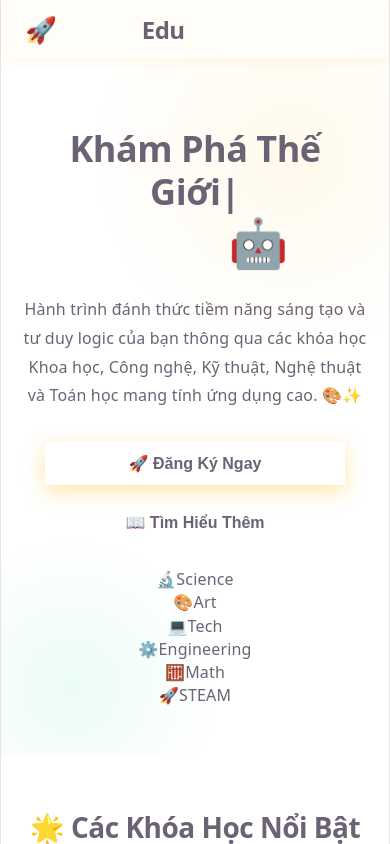
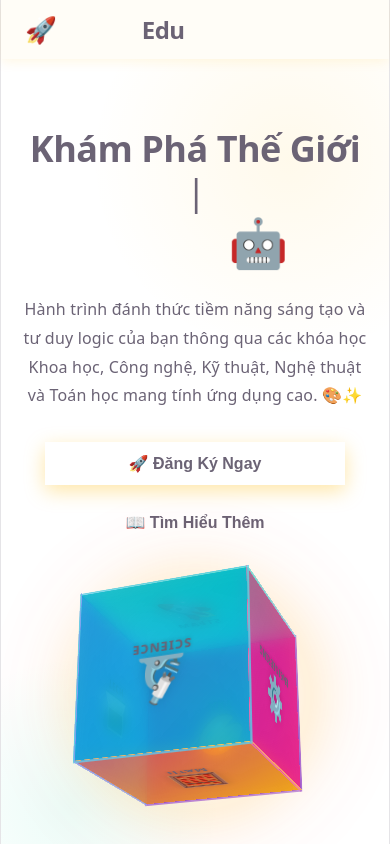
Before and after one commit to nguyenkhanhbh01989/Landing-Page-STEAM-Git-Workflow, a React (Vite) app in the folder steam-landing-page/: page / in a window 390 px wide. Shown: the top 844 px of the page. Built offline with nearby package versions, Linux system fonts and the light colour scheme; the HTML template or start-up script is replaced by a standard one.

Commit message:
style: add 3D rotation, floating animation, and typewriter effects

```diff
--- a/steam-landing-page/src/components/Hero/Hero.css
+++ b/steam-landing-page/src/components/Hero/Hero.css
@@ -44,7 +44,9 @@
   z-index: 1;
 }
 
-/* --- Text Content (Left Column) --- */
+/* ===========================================
+   Text Content (Left Column)
+   =========================================== */
 .hero-content {
   opacity: 0;
   animation: fadeInUp 0.8s cubic-bezier(0.25, 0.46, 0.45, 0.94) forwards;
@@ -57,6 +59,20 @@
   line-height: 1.2;
   margin-bottom: 1.5rem;
   letter-spacing: -1px;
+}
+
+/* Typewriter cursor */
+.cursor-blink {
+  display: inline-block;
+  color: var(--kid-orange);
+  font-weight: 300;
+  animation: blink 0.8s step-end infinite;
+  margin-left: 2px;
+}
+
+@keyframes blink {
+  0%, 100% { opacity: 1; }
+  50%      { opacity: 0; }
 }
 
 .hero-emoji {
@@ -84,7 +100,9 @@
   gap: 1rem;
 }
 
-/* --- Button Styling --- */
+/* ===========================================
+   Button Styling
+   =========================================== */
 .btn-cta, .btn-outline {
   padding: 0.95rem 2.25rem;
   font-size: 1.1rem;
@@ -121,112 +139,156 @@
   animation: bouncy 0.5s ease;
 }
 
-/* --- Image Placeholder (Right Column) --- */
-.hero-image-wrapper {
-  position: relative;
-  width: 100%;
-  aspect-ratio: 1 / 1;
+/* ===========================================
+   3D Cube Section (Right Column)
+   =========================================== */
+.hero-3d-wrapper {
   display: flex;
   justify-content: center;
   align-items: center;
+  position: relative;
+  min-height: 420px;
+  perspective: 1000px;
   opacity: 0;
   animation: fadeInRight 1s cubic-bezier(0.25, 0.46, 0.45, 0.94) 0.3s forwards;
 }
 
-.hero-placeholder {
-  width: 90%;
-  height: 90%;
-  border-radius: var(--radius-xl);
-  position: relative;
-  background: rgba(255, 255, 255, 0.8);
-  border: 2px solid rgba(255, 184, 0, 0.2);
-  backdrop-filter: blur(20px);
-  -webkit-backdrop-filter: blur(20px);
-  overflow: hidden;
-  box-shadow: 0 16px 40px rgba(255, 184, 0, 0.12);
-  display: flex;
-  align-items: center;
-  justify-content: center;
-  z-index: 10;
+/* Pulsing Glow behind the cube */
+.cube-glow {
+  position: absolute;
+  width: 260px;
+  height: 260px;
+  border-radius: 50%;
+  background: radial-gradient(circle, rgba(255, 184, 0, 0.25) 0%, rgba(255, 107, 53, 0.1) 40%, transparent 70%);
+  animation: pulseGlow 3s ease-in-out infinite, heroFloat 6s ease-in-out infinite;
+  z-index: 0;
+  filter: blur(10px);
 }
 
-.placeholder-content {
-  font-size: 1.25rem;
-  font-weight: 700;
-  color: var(--kid-orange);
-  z-index: 20;
-  background: rgba(255, 255, 255, 0.92);
-  padding: 1rem 2rem;
-  border-radius: var(--radius-xl);
-  box-shadow: var(--shadow-md);
-}
-
-/* Abstract shapes behind the glass */
-.placeholder-shape {
-  position: absolute;
-  filter: blur(40px);
-  border-radius: 50%;
-  z-index: 1;
-  animation: float 8s ease-in-out infinite alternate;
-}
-
-.shape-1 {
-  width: 300px;
-  height: 300px;
-  background: rgba(255, 184, 0, 0.5);
-  top: -10%;
-  left: -10%;
-}
-
-.shape-2 {
-  width: 250px;
-  height: 250px;
-  background: rgba(255, 107, 53, 0.4);
-  bottom: -5%;
-  right: -5%;
-  animation-delay: -3s;
-}
-
-.shape-3 {
-  width: 200px;
-  height: 200px;
-  background: rgba(6, 214, 160, 0.4);
-  top: 40%;
-  left: 30%;
-  animation-delay: -5s;
-}
-
-/* --- Animations --- */
-@keyframes fadeInUp {
-  from {
-    opacity: 0;
-    transform: translateY(40px);
+@keyframes pulseGlow {
+  0%, 100% {
+    transform: scale(1);
+    opacity: 0.6;
+    box-shadow: 0 0 40px 15px rgba(255, 184, 0, 0.2),
+                0 0 80px 30px rgba(255, 107, 53, 0.1);
   }
-  to {
+  50% {
+    transform: scale(1.2);
     opacity: 1;
-    transform: translateY(0);
+    box-shadow: 0 0 60px 25px rgba(255, 184, 0, 0.35),
+                0 0 120px 50px rgba(255, 107, 53, 0.15);
   }
 }
 
-@keyframes fadeInRight {
-  from {
-    opacity: 0;
-    transform: translateX(40px);
-  }
-  to {
-    opacity: 1;
-    transform: translateX(0);
-  }
+/* Floating container for the cube */
+.cube-container {
+  width: 220px;
+  height: 220px;
+  position: relative;
+  z-index: 1;
+  animation: heroFloat 6s ease-in-out infinite;
+  transform-style: preserve-3d;
 }
 
-@keyframes float {
-  0% { transform: translate(0, 0) scale(1); }
-  33% { transform: translate(30px, -30px) scale(1.1); }
-  66% { transform: translate(-20px, 20px) scale(0.9); }
-  100% { transform: translate(0, 0) scale(1); }
+/* Floating animation */
+@keyframes heroFloat {
+  0%   { transform: translateY(0px); }
+  50%  { transform: translateY(-20px); }
+  100% { transform: translateY(0px); }
 }
 
-/* Responsive */
+/* The 3D Cube */
+.cube {
+  width: 100%;
+  height: 100%;
+  position: relative;
+  transform-style: preserve-3d;
+  animation: rotateCube 12s linear infinite;
+}
+
+@keyframes rotateCube {
+  0%   { transform: rotateX(0deg) rotateY(0deg); }
+  100% { transform: rotateX(360deg) rotateY(360deg); }
+}
+
+/* Individual cube faces */
+.cube-face {
+  position: absolute;
+  width: 220px;
+  height: 220px;
+  display: flex;
+  flex-direction: column;
+  justify-content: center;
+  align-items: center;
+  gap: 0.75rem;
+  border-radius: var(--radius-lg);
+  border: 2px solid rgba(255, 255, 255, 0.3);
+  backdrop-filter: blur(8px);
+  -webkit-backdrop-filter: blur(8px);
+  backface-visibility: visible;
+}
+
+.face-icon {
+  font-size: 3.5rem;
+  filter: drop-shadow(0 2px 6px rgba(0,0,0,0.15));
+}
+
+.face-label {
+  font-size: 1rem;
+  font-weight: 800;
+  color: var(--color-white);
+  text-transform: uppercase;
+  letter-spacing: 2px;
+  text-shadow: 0 1px 4px rgba(0,0,0,0.2);
+}
+
+/* Face colors */
+.cube-face.front {
+  background: linear-gradient(135deg, rgba(0, 180, 216, 0.85), rgba(0, 180, 216, 0.6));
+  transform: translateZ(110px);
+}
+
+.cube-face.back {
+  background: linear-gradient(135deg, rgba(114, 9, 183, 0.85), rgba(114, 9, 183, 0.6));
+  transform: rotateY(180deg) translateZ(110px);
+}
+
+.cube-face.right {
+  background: linear-gradient(135deg, rgba(67, 97, 238, 0.85), rgba(67, 97, 238, 0.6));
+  transform: rotateY(90deg) translateZ(110px);
+}
+
+.cube-face.left {
+  background: linear-gradient(135deg, rgba(247, 37, 133, 0.85), rgba(247, 37, 133, 0.6));
+  transform: rotateY(-90deg) translateZ(110px);
+}
+
+.cube-face.top {
+  background: linear-gradient(135deg, rgba(255, 184, 0, 0.85), rgba(255, 107, 53, 0.6));
+  transform: rotateX(90deg) translateZ(110px);
+}
+
+.cube-face.bottom {
+  background: linear-gradient(135deg, rgba(6, 214, 160, 0.85), rgba(76, 201, 240, 0.6));
+  transform: rotateX(-90deg) translateZ(110px);
+}
+
+/* ===========================================
+   Animations
+   =========================================== */
+@keyframes fadeInUp {
+  from { opacity: 0; transform: translateY(40px); }
+  to   { opacity: 1; transform: translateY(0); }
+}
+
+@keyframes fadeInRight {
+  from { opacity: 0; transform: translateX(40px); }
+  to   { opacity: 1; transform: translateX(0); }
+}
+
+/* ===========================================
+   Responsive
+   =========================================== */
 @media (max-width: 992px) {
   .hero-container {
     grid-template-columns: 1fr;
@@ -248,9 +310,8 @@
     max-width: 600px;
   }
 
-  .hero-image-wrapper {
-    max-width: 500px;
-    margin: 0 auto;
+  .hero-3d-wrapper {
+    min-height: 320px;
   }
 }
 
@@ -286,12 +347,34 @@
     width: 100%;
   }
 
-  .hero-image-wrapper {
-    max-width: 350px;
-    aspect-ratio: 1 / 0.85;
+  .cube-container,
+  .cube-face {
+    width: 170px;
+    height: 170px;
   }
 
-  .shape-1 { width: 180px; height: 180px; }
-  .shape-2 { width: 150px; height: 150px; }
-  .shape-3 { width: 120px; height: 120px; }
+  .cube-face.front  { transform: translateZ(85px); }
+  .cube-face.back   { transform: rotateY(180deg) translateZ(85px); }
+  .cube-face.right  { transform: rotateY(90deg) translateZ(85px); }
+  .cube-face.left   { transform: rotateY(-90deg) translateZ(85px); }
+  .cube-face.top    { transform: rotateX(90deg) translateZ(85px); }
+  .cube-face.bottom { transform: rotateX(-90deg) translateZ(85px); }
+
+  .face-icon {
+    font-size: 2.75rem;
+  }
+
+  .face-label {
+    font-size: 0.8rem;
+    letter-spacing: 1px;
+  }
+
+  .cube-glow {
+    width: 200px;
+    height: 200px;
+  }
+
+  .hero-3d-wrapper {
+    min-height: 260px;
+  }
 }
```
